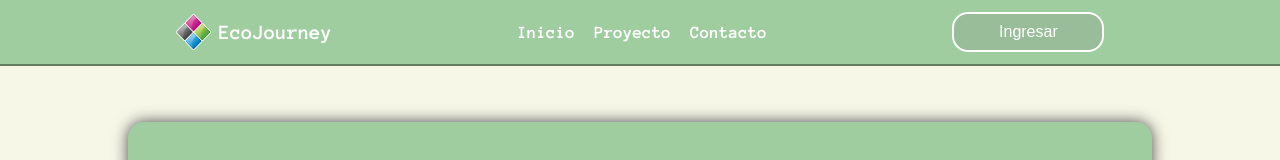
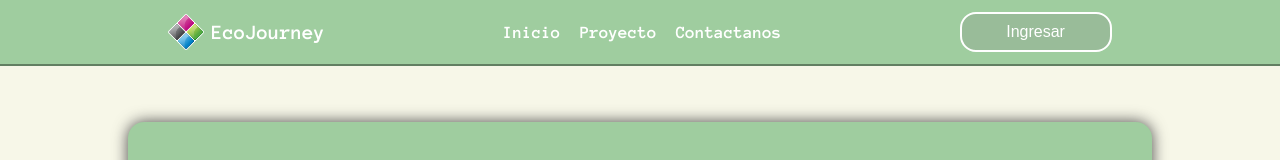
Before and after one commit to AdrianSAE78/Landing-Page-proyecto, a plain HTML site: page index.html in a window 1280 px wide. Shown: the top 160 px of the page. Drawn offline with nearby package versions, Linux system fonts and the light colour scheme.

Commit message:
Cambio Contactanos

```diff
--- a/index.html
+++ b/index.html
@@ -20,7 +20,7 @@
             <nav class="nav">
                 <a class="nav-item" href="index.html">Inicio</a>
                 <a class="nav-item" href="#seccion_proyecto">Proyecto</a>
-                <a class="nav-item" href="contact.html">Contacto</a>
+                <a class="nav-item" href="contact.html">Contactanos</a>
             </nav>
             <div class="nav-ingresar">
                 <button class="boton-transparente" type="button">Ingresar</button>
```
